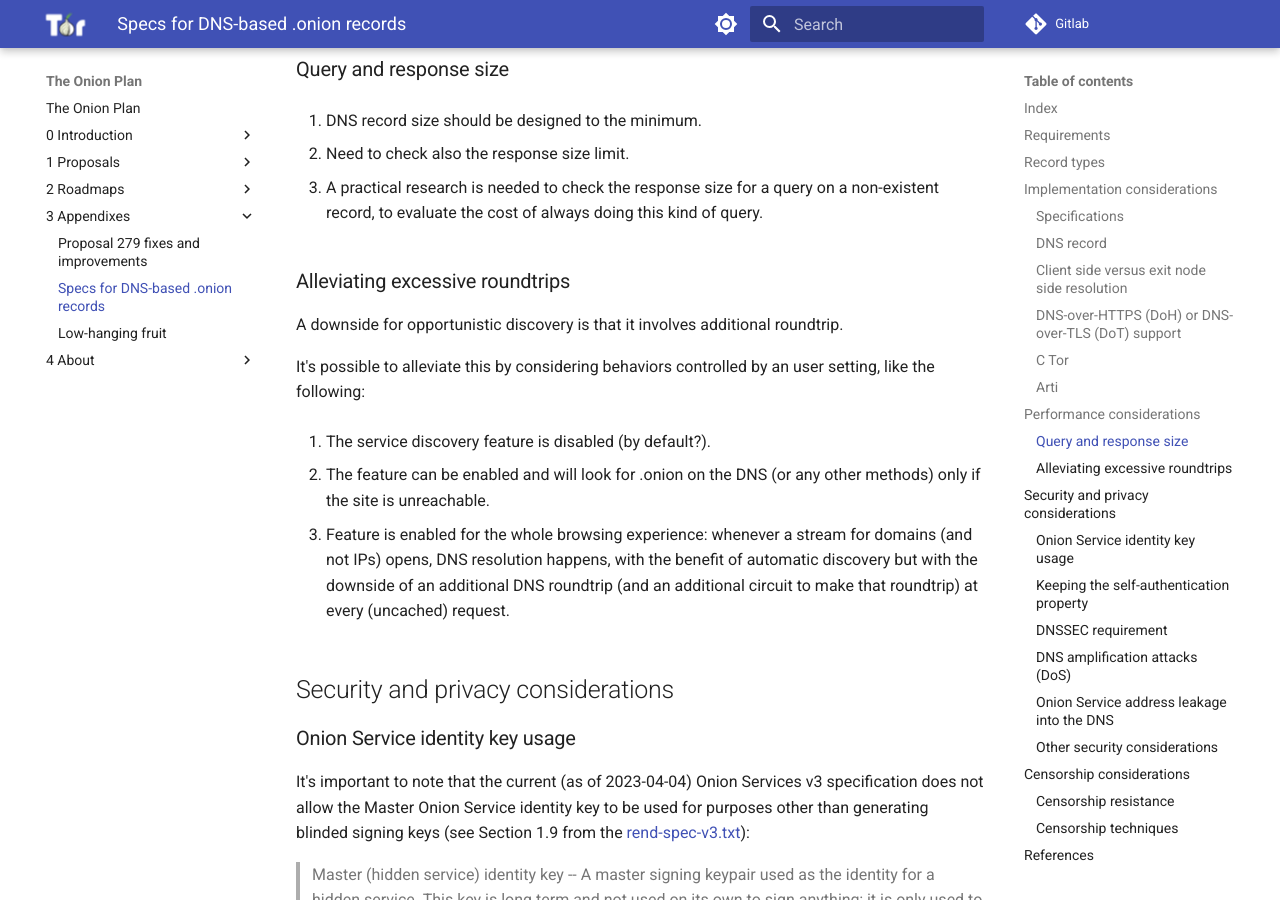
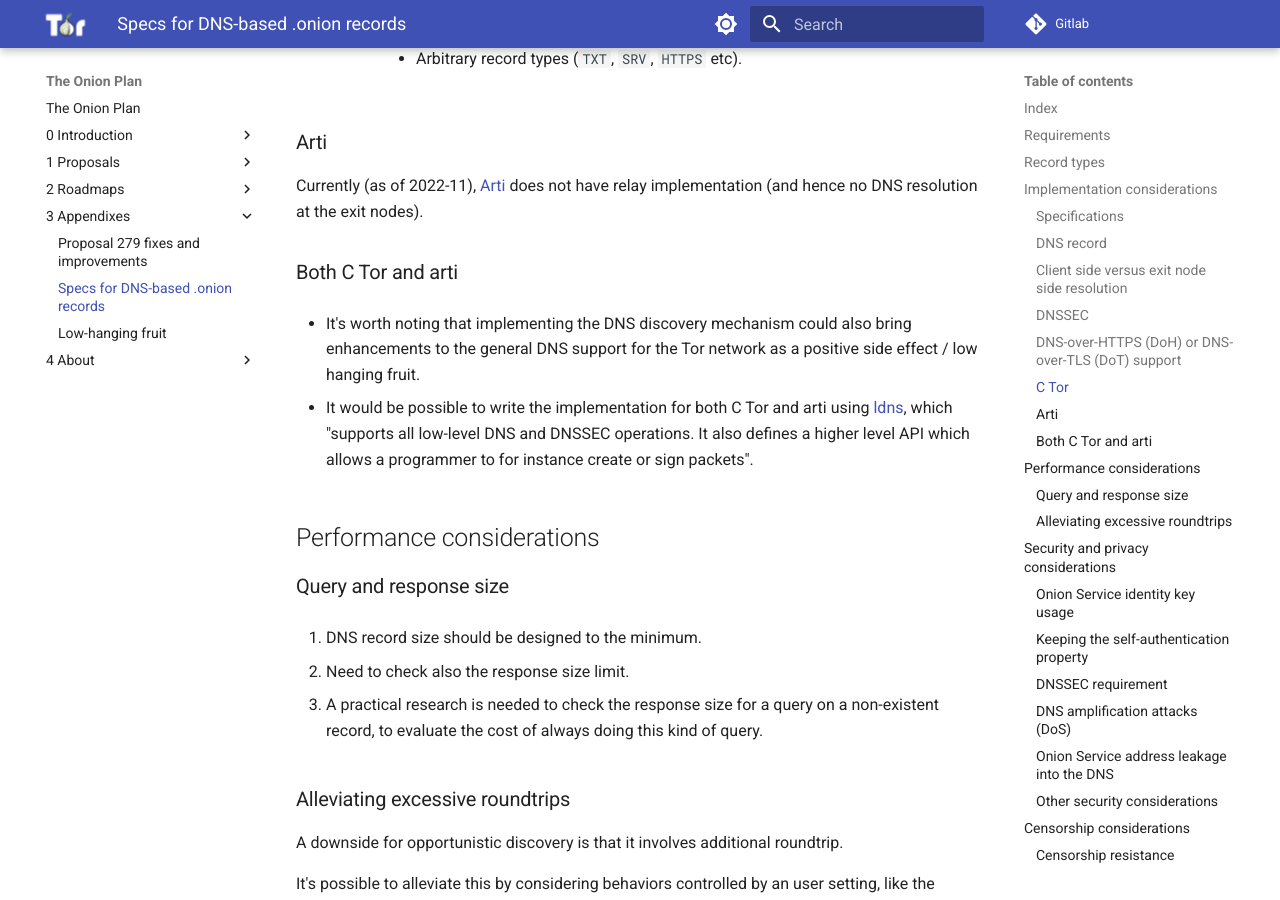
Before and after one commit to offsoc/onionplan, an MkDocs documentation site: the page built from docs/3 - Appendixes/02 - Appendix: Specs for DNS-based .onion records.md, in a window 1280 px wide and 900 px high, scrolled down 6771 px. Built offline with MkDocs 1.6.1 and Material for MkDocs 9.7.7, drawn with Linux system fonts in a browser that asks for light colours; some of the changed text lies outside the part shown.

Commit message:
Feat: Service Discovery: DNS: additional considerations

```diff
--- a/docs/3 - Appendixes/02 - Appendix: Specs for DNS-based .onion records.md
+++ b/docs/3 - Appendixes/02 - Appendix: Specs for DNS-based .onion records.md
@@ -169,6 +169,15 @@ node should favor an existing .onion record for a site.
 
 [pretty error-prone protocol to implement]: https://gitlab.torproject.org/tpo/core/tor/-/issues/33687#note_2510496
 
+### DNSSEC
+
+To be taken into account if choosing the DNSSEC pathway:
+
+1. Possible ways to distribute the DNSSEC root zone keys still need to be
+   discussed.
+
+2. A DNSSEC stapling mechanism could make safer to use DNSSEC.
+
 ### DNS-over-HTTPS (DoH) or DNS-over-TLS (DoT) support
 
 Whether DoH or DoT should be used for resolution?
@@ -221,6 +230,17 @@ Currently (as of 2022-11), [Arti][] does not have relay implementation (and
 hence no DNS resolution at the exit nodes).
 
 [Arti]: https://gitlab.torproject.org/tpo/core/arti/
+
+### Both C Tor and arti
+
+* It's worth noting that implementing the DNS discovery mechanism could
+  also bring enhancements to the general DNS support for the Tor network
+  as a positive side effect / low hanging fruit.
+
+* It would be possible to write the implementation for both C Tor and arti
+  using [ldns](https://www.nlnetlabs.nl/projects/ldns/about/), which "supports
+  all low-level DNS and DNSSEC operations. It also defines a higher level API
+  which allows a programmer to for instance create or sign packets".
 
 ## Performance considerations
 
@@ -343,8 +363,8 @@ Consider the following additional measures against censorship in the DNS level:
     number or DNS requests).
   * As an alternative, we could consider an algorithm that do 3 lookups only if
     a first lookup results in invalid response such as `NXDOMAIN`.
-
 * Automatic reportback of resolution errors. But what qualifies as an "error"?
+  And what would characterize a "match" in the discovery procedure?
 * Support DNSSEC authenticated `NXDOMAIN`responses somehow.
 * Enhanced Network Health scanners for DNS resolution issues.
 
```
